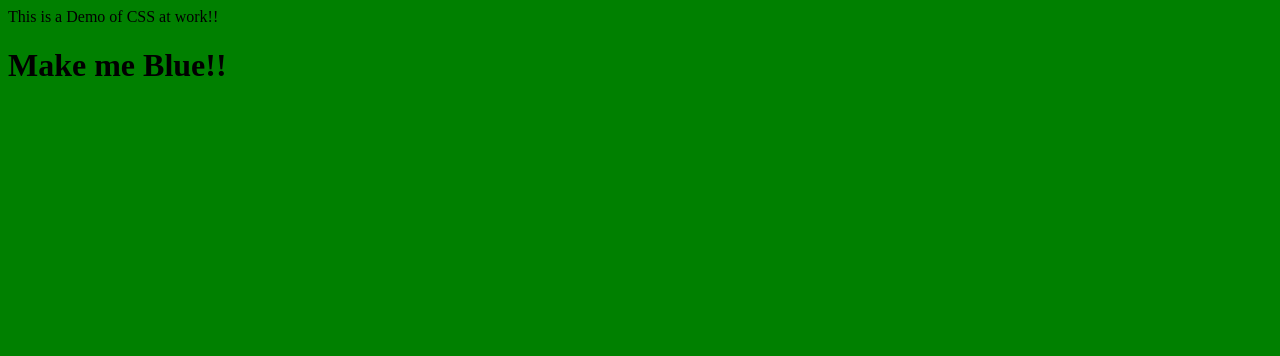
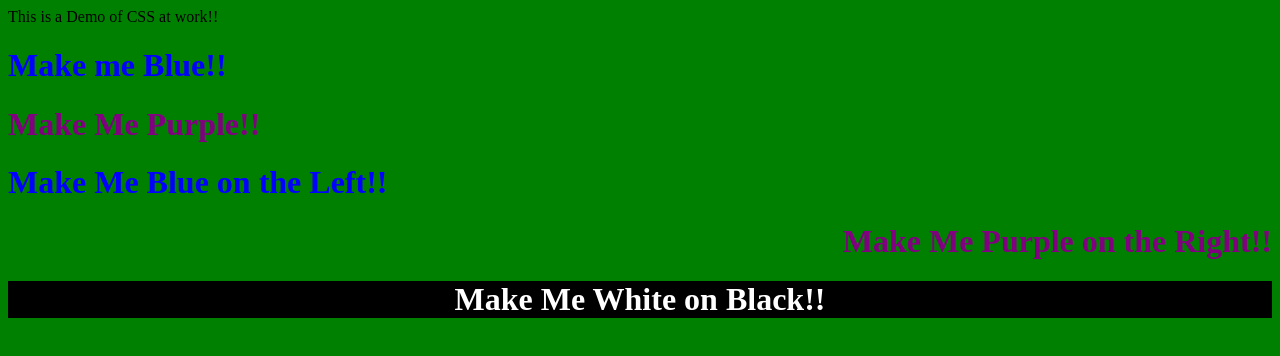
Before and after one commit to JLindsayCPCC/JlindsayCPCC.github.io, a plain HTML site: page cssdemo.html in a window 1280 px wide. Drawn offline with Linux system fonts and the light colour scheme.

Commit message:
Update cssdemo.html

```diff
--- a/cssdemo.html
+++ b/cssdemo.html
@@ -7,10 +7,16 @@
                 background-color: green;
             }
         </style>
+
+        <link rel="stylesheet" type="text/css" href="cssdemo.css">
       </head>
 
   <body>
     <p>This is a Demo of CSS at work!!</p>
     <h1 id="blue">Make me Blue!!</h1>
+    <h1 class="purple">Make Me Purple!!</h1>
+    <h1 id="blue" class="alignLeft">Make Me Blue on the Left!!</h1>
+    <h1 class="purple alignRight">Make Me Purple on the Right!!</h1>
+    <h1 class="white blackBackground alignCenter">Make Me White on Black!!</h1>
   </body>
 </html>
```
